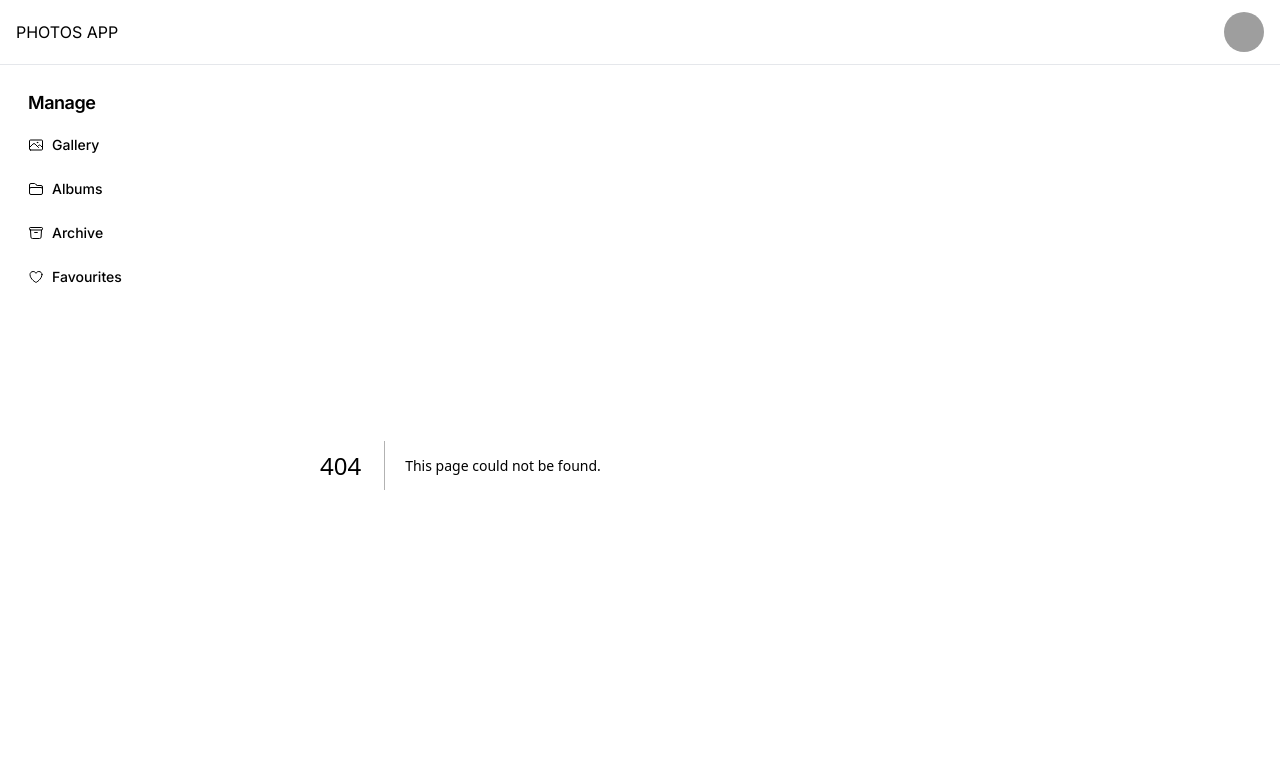
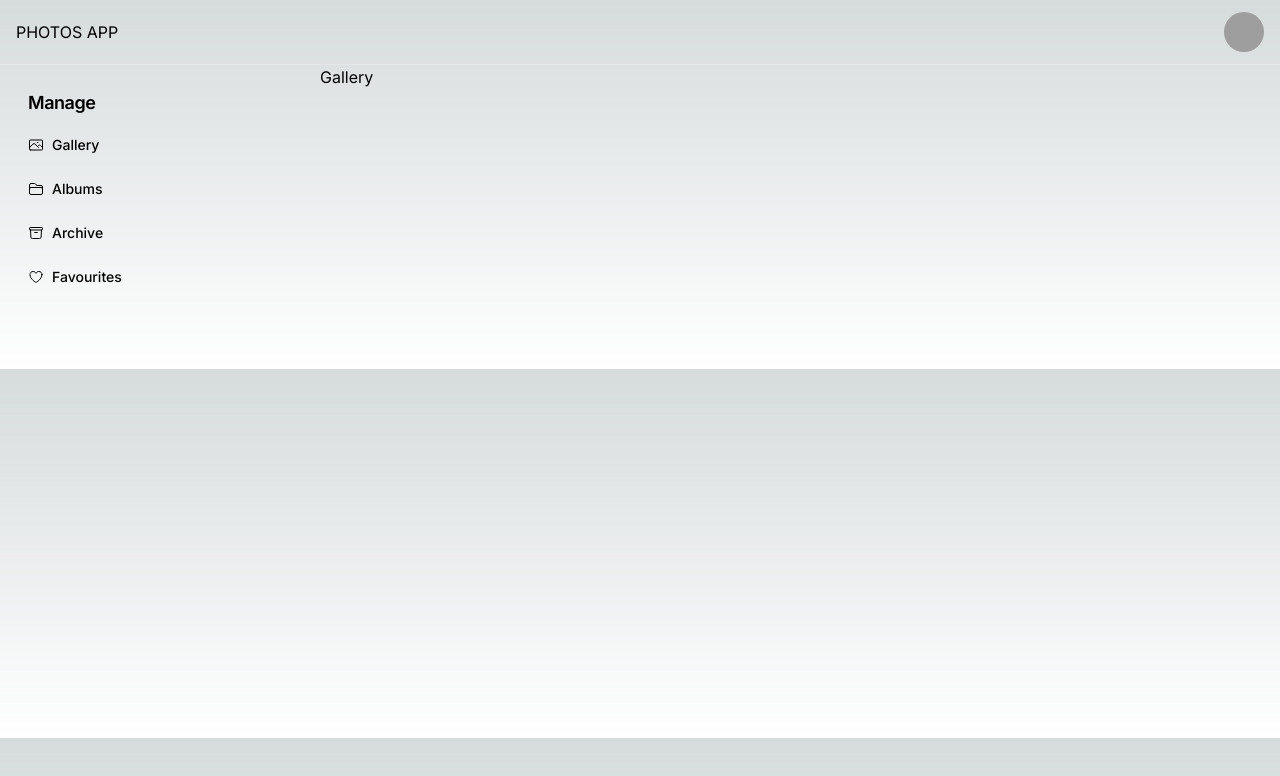
Before and after one commit to OnPaceCoder/photos-app, a Next.js app: page /gallery in a window 1280 px wide. Before the commit this address had no page. Shown: the top 776 px of the page. Built offline with nearby package versions, Linux system fonts and the light colour scheme; grey boxes are pictures that could not be loaded.

Commit message:
Add: Gallery page created

```diff
--- /dev/null
+++ b/src/app/gallery/page.tsx
@@ -0,0 +1,3 @@
+export default function GalleryPage() {
+  return <h2>Gallery</h2>;
+}
```
